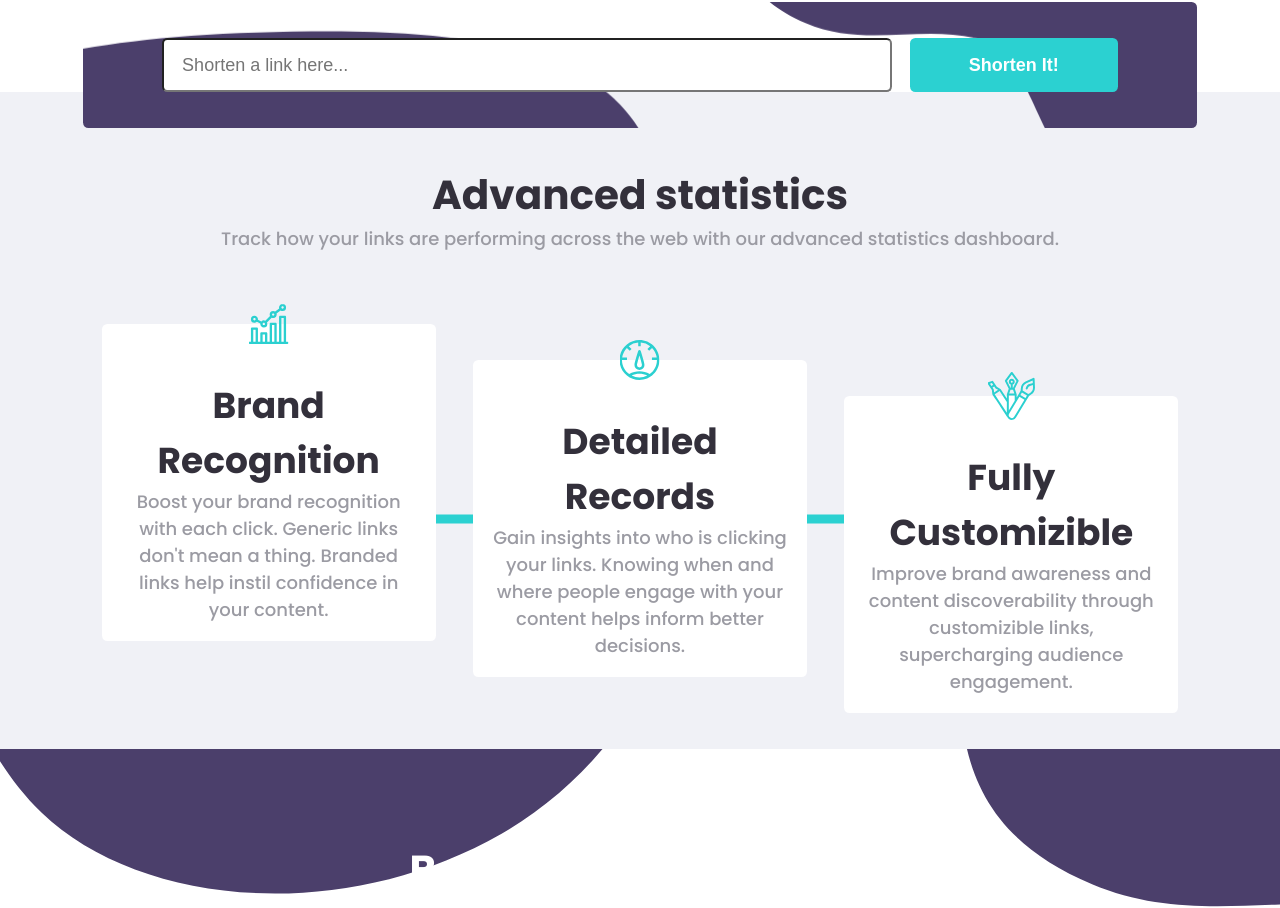
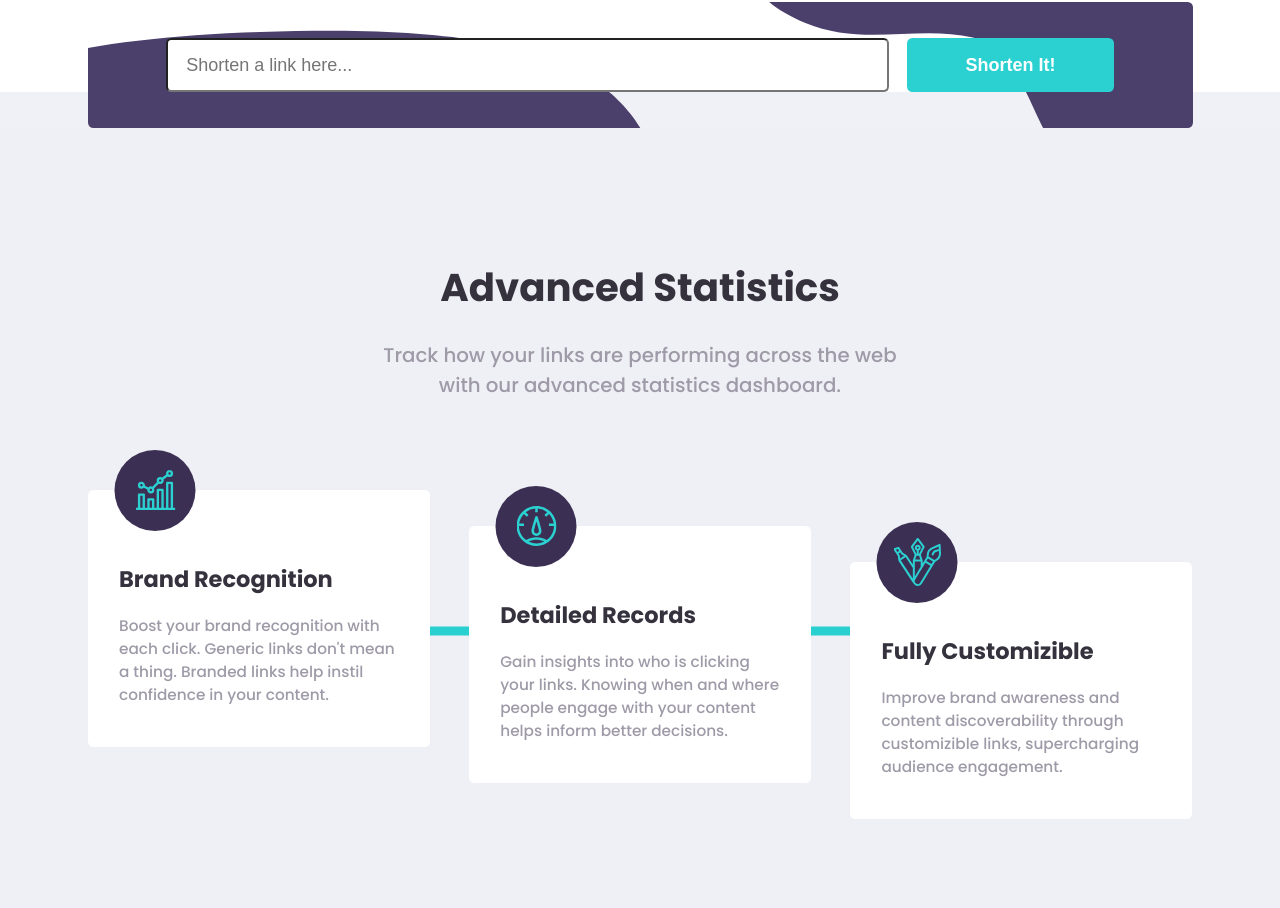
Before and after one commit to xs30snw/FEM_url-shortening-api-master, a React (Create React App) app: page / in a window 1280 px wide. Shown: the part 618-1526 px from the top of the page. Built offline with nearby package versions, Linux system fonts and the light colour scheme.

Commit message:
Refactored and improved Features

```diff
--- a/src/components/features/Features.css
+++ b/src/components/features/Features.css
@@ -1,96 +1,175 @@
 .features {
-    background-color: #F0F1F6;
-    text-align: center;
-    padding-top: 2rem;
-    padding-bottom: 2rem;
+    background-color: var(--col-features-bg);
+    padding-top: 5rem;
+    padding-bottom: 4.5rem;
 }
 
-.featuresHeader {
-    margin-bottom: 4rem;
+.features__header {
+    margin-bottom: 5rem;
 }
 
-.featuresHeader > h3,
-.featuresArticles > article > h4 {
-    color: #33303B;
+.features__header,
+.features__card {
+    display: flex;
+    flex-direction: column;
+    row-gap: 1rem;
 }
 
-.featuresHeader > p,
-.featuresArticles > article > p {
-    color: #9B9BA3;
-}
-
-.featuresArticles {
+.features__cards {
     position: relative;
     display: flex;
     flex-direction: column;
-    row-gap: 4rem;
+    row-gap: 5rem;
 }
 
-.featuresArticles > article {
+.features__card {
     border-radius: .3rem;
-    flex: 0 1 20%;
-    padding: 3rem 1rem 1rem 1rem;
+    /* flex: 0 1 20%; */
+    padding: 4rem 1.75rem 2.25rem 1.75rem;
     position: relative;
-    background-color: #fff;
+    background-color: white;
 
     z-index: 5;
 }
 
-.featuresArticles::after {
-    display: block;
-    content: "";
-    background-color: #2BD1D1;
-    position: absolute;
-    top: 4rem;
-    left: 50%;
-    transform: translate(-50%, 0);
-    width: .4rem;
-    height: 75%;
-    z-index: 4;
-}
+.features__card__icon {
+    background-color: var(--col-primary-2);
+    border-radius: 50%;
+    width: 4.5rem;
+    height: 4.5rem;
 
-.featuresIcon {
+    display: grid;
+    place-items: center;
+
     position: absolute;
     top: -2.25rem;
     left: 50%;
     transform: translate(-50%, 0);
+}
 
-    background-color: var(--dark-blue);
-    border-radius: 50%;
-    width: 4.5rem;
-    height: 4.5rem;
-    display: flex;
-    justify-content: center;
-    align-items: center;
+/* Vertical line across cards */
+.features__cards::after {
+    display: block;
+    content: "";
+    background-color: var(--col-primary-1);
+    width: .4rem;
+    height: 75%;
+
+    position: absolute;
+    z-index: 4;
+
+    top: 4rem;
+    left: 50%;
+    transform: translate(-50%, 0);
+}
+
+
+/* ------------------------ */
+/* TYPOGRAPHY               */
+/* ------------------------ */
+
+.features {
+    text-align: center;
+}
+
+.features__header__title {
+    font-size: 1.5rem;
+}
+
+.features__header__desc {
+    font-size: .9rem;
+}
+
+.features__card__title {
+    font-size: 1.25rem;
+}
+
+.features__card__desc {
+    font-size: .85rem;
+}
+
+.features__header__title,
+.features__card__title {
+    color: var(--col-neutral-3);
+}
+
+.features__header__desc,
+.features__card__desc {
+    color: var(--col-neutral-2);
+}
+
+
+/* ------------------------ */
+/* QUERIES                  */
+/* ------------------------ */
+
+@media (min-width:525px) {
+    .features > .container {
+        max-width: 525px;
+    }
 }
 
 @media (min-width:900px) {
-    .featuresArticles {
-        flex-direction: row;
-        justify-content: space-around;
+    .features > .container {
+        max-width: none;
     }
 
-    .featuresArticles > article {
-        flex: 0 0 30%;
+    .features__cards {
+        flex-direction: row;
+        justify-content: space-between;
     }
 
-    .featuresArticles {
+    /* Cards' vertical positions descend like stairs  */
+    .features__cards {
         padding: 2rem 0;
     }
-
-    .featuresArticles > article:first-of-type {
+    .features__card:first-of-type {
         top: -2rem;
     }
-
-    .featuresArticles > article:last-of-type {
+    .features__card:last-of-type {
         top: 2rem;
     }
 
-    .featuresArticles::after {
+    /* Vertical line behind cards becomes horizontal */
+    .features__cards::after {
+        height: .5rem;
+        width: 75%;
+
         top: 50%;
         left: 6rem;
-        height: .5rem;
-        width: 75%;
         transform: translate(0, -50%);
     }
+
+    .features {
+        padding-top: 7rem;
+        padding-bottom: 7rem;
+    }
+
+    .features__card {
+        flex: 0 0 31%;
+        text-align: left;
+    }
+
+    .features__card__icon {
+        left: 3.75rem;
+    }
+
+    .features__cards::after {
+        top: 43%;
+    }
+
+    .features__header {
+        margin-left: auto;
+        margin-right: auto;
+        max-width: 30rem;
+    }
+
+    .features__header__title {
+        font-size: 2.15rem;
+        line-height: 1.75em;
+    }
+
+    .features__header__desc {
+        font-size: 1.1rem;
+    }
 }
--- a/src/components/features/Features.js
+++ b/src/components/features/Features.js
@@ -1,48 +1,54 @@
+import iRecognition from './icon-brand-recognition.svg';
+import iRecords     from './icon-detailed-records.svg';
+import iCustomize   from './icon-fully-customizable.svg';
+
 import './Features.css';
-import iRecognition from './icon-brand-recognition.svg';
-import iRecords from './icon-detailed-records.svg';
-import iCustomize from './icon-fully-customizable.svg';
 
 function Features() {
     return (
-        <section className="features">
-            <div className="container">
-                <div className="featuresHeader">
-                    <h3>Advanced statistics</h3>
-                    <p>Track how your links are performing across the web with our advanced statistics dashboard.</p>
+        <section className='features'>
+            <div className='container'>
+                <div className='features__header'>
+                    <h3 className='features__header__title'>Advanced Statistics</h3>
+                    <p className='features__header__desc'>Track how your links are performing across the web with our advanced statistics dashboard.</p>
                 </div>
-                <div className="featuresArticles">
-                    <article>
-                        <div className="featuresIcon">
-                            <img src={iRecognition} alt="" />
+
+                <div className='features__cards'>
+
+                    <div className='features__card'>
+                        <div className='features__card__icon'>
+                            <img src={iRecognition} alt='' />
                         </div>
-                        <h4>Brand Recognition</h4>
-                        <p>
+                        <h4 className='features__card__title'>Brand Recognition</h4>
+                        <p className='features__card__desc'>
                             Boost your brand recognition with each click.
                             Generic links don't mean a thing.
                             Branded links help instil confidence in your content.
                         </p>
-                    </article>
-                    <article>
-                        <div className="featuresIcon">
-                            <img src={iRecords} alt="" />
+                    </div>
+
+                    <div className='features__card'>
+                        <div className='features__card__icon'>
+                            <img src={iRecords} alt='' />
                         </div>
-                        <h4>Detailed Records</h4>
-                        <p>
+                        <h4 className='features__card__title'>Detailed Records</h4>
+                        <p className='features__card__desc'>
                             Gain insights into who is clicking your links.
                             Knowing when and where people engage with your content helps inform better decisions.
                         </p>
-                    </article>
-                    <article>
-                        <div className="featuresIcon">
-                            <img src={iCustomize} alt="" />
+                    </div>
+
+                    <div className='features__card'>
+                        <div className='features__card__icon'>
+                            <img src={iCustomize} alt='' />
                         </div>
-                        <h4>Fully Customizible</h4>
-                        <p>
+                        <h4 className='features__card__title'>Fully Customizible</h4>
+                        <p className='features__card__desc'>
                             Improve brand awareness and content discoverability through customizible links,
                             supercharging audience engagement.
                         </p>
-                    </article>
+                    </div>
+
                 </div>
             </div>
         </section>
--- a/src/index.css
+++ b/src/index.css
@@ -28,6 +28,7 @@
     --col-neutral-4: hsl(260, 8%, 14%);
 
     --col-hr: hsl(257, 19%, 36%);
+    --col-features-bg: hsl(230, 25%, 95%);
 
     --font-family: 'Poppins', sans-serif;
     --font-size: 18px;
@@ -54,8 +55,8 @@ html {
 }
 
 .container {
-    padding-left: 1rem;
-    padding-right: 1rem;
+    padding-left: 1.25rem;
+    padding-right: 1.25rem;
     margin-left: auto;
     margin-right: auto;
 }
```
